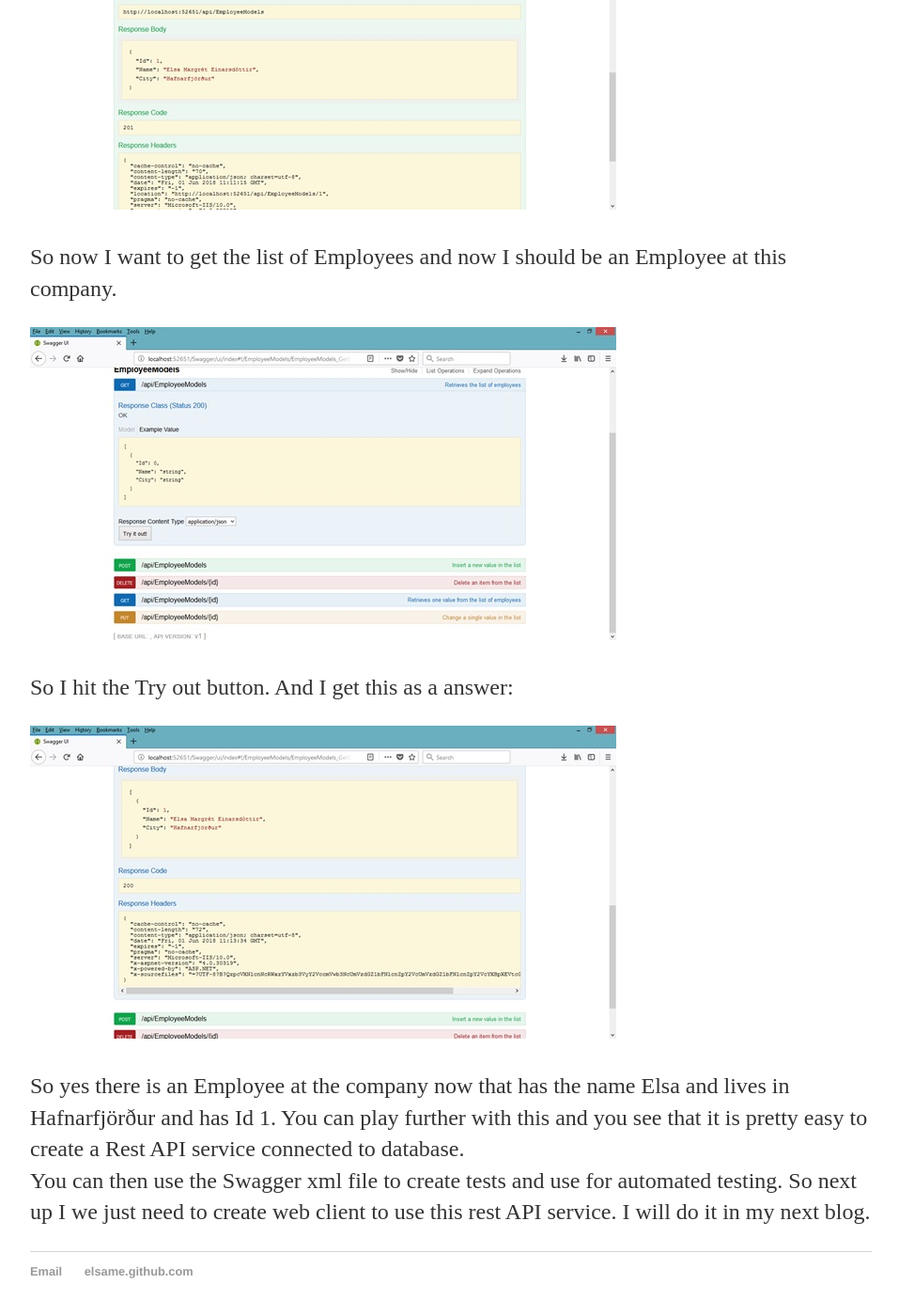
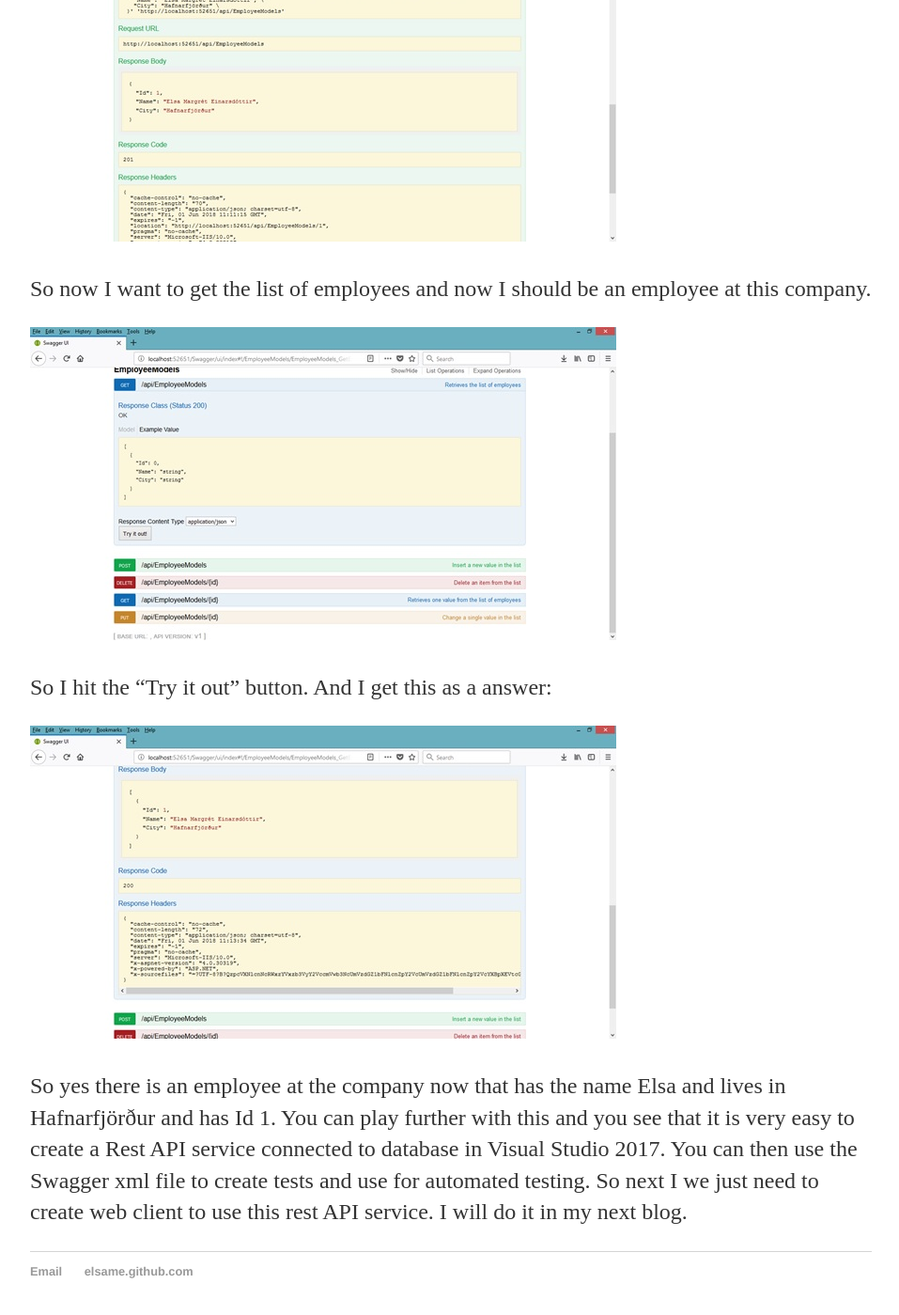
Before and after one commit to elsame/elsame.github.io, a Jekyll site: the page built from _posts/2018-06-01-how-to-use-swagger-to-test-rest-service.md, in a window 1280 px wide and 1400 px high, scrolled down 4074 px. Shown: the whole window at 94% size, without its empty margins (160-1117 px from the left). Built offline with Jekyll 4.4.1, drawn with Linux system fonts in a browser that asks for light colours; some of the changed text lies outside the part shown.

Commit message:
Update 2018-06-01-how-to-use-swagger-to-test-rest-service.md

````diff
--- a/_posts/2018-06-01-how-to-use-swagger-to-test-rest-service.md
+++ b/_posts/2018-06-01-how-to-use-swagger-to-test-rest-service.md
@@ -4,7 +4,7 @@
 date: 2018-06-01
 ---
 
-In last blog we created Rest API Service but now we are going to test it. The most popular way now days is to use Swagger so we are going to do that in this blog. Here is a link to my previous project https://github.com/elsame/RestfulService .
+In last blog we created Rest API Service but now we are going to test it. The most popular way now days is to use Swagger so we are going to do that in this blog. Here is a link to my previous project <https://github.com/elsame/RestfulService> .
 
 We are going to implement Swagger using SwashBuckle. Open the project that we created in my last blog. Right click on the project and select Manage NuGet packages and in the browse search window we look for SwashBuckle and install it.
 
@@ -117,12 +117,11 @@
 c.IncludeXmlComments(GetXmlCommentsPath());
 ```
 
-Now run the application. My application runs at http://localhost:52651 so I add /Swagger/ui/index to the url and then I can select EmployeeModels and it looks like this:
+Now run the application. My application runs at http://localhost:52651 so I add /Swagger/ui/index to the url and then I can select EmployeeModels and it looks like this (http://localhost:52651/Swagger/ui/index):
 
 ![My helpful screenshot]({{ "/assets/article2_pic3.jpg" | absolute_url }})
 
 So now I can easily test my Rest API Service. I can select Post method and insert values for example:
-
 
 ![My helpful screenshot]({{ "/assets/article2_pic4.jpg" | absolute_url }})
 
@@ -130,15 +129,14 @@
 
 ![My helpful screenshot]({{ "/assets/article2_pic5.jpg" | absolute_url }})
 
-So now I want to get the list of Employees and now I should be an Employee at this company.
+So now I want to get the list of employees and now I should be an employee at this company.
 
 ![My helpful screenshot]({{ "/assets/article2_pic6.jpg" | absolute_url }})
 
-So I hit the Try out button. And I get this as a answer:
+So I hit the "Try it out" button. And I get this as a answer:
 
 ![My helpful screenshot]({{ "/assets/article2_pic7.jpg" | absolute_url }})
 
-So yes there is an Employee at the company now that has the name Elsa and lives in Hafnarfjörður and has Id 1.
-You can play further with this and you see that it is pretty easy to create a Rest API service connected to database.
-You can then use the Swagger xml file to create tests and use for automated testing.
-So next up I we just need to create web client to use this rest API service. I will do it in my next blog.
+So yes there is an employee at the company now that has the name Elsa and lives in Hafnarfjörður and has Id 1.
+You can play further with this and you see that it is very easy to create a Rest API service connected to database in Visual Studio 2017. You can then use the Swagger xml file to create tests and use for automated testing.
+So next I we just need to create web client to use this rest API service. I will do it in my next blog.
````
